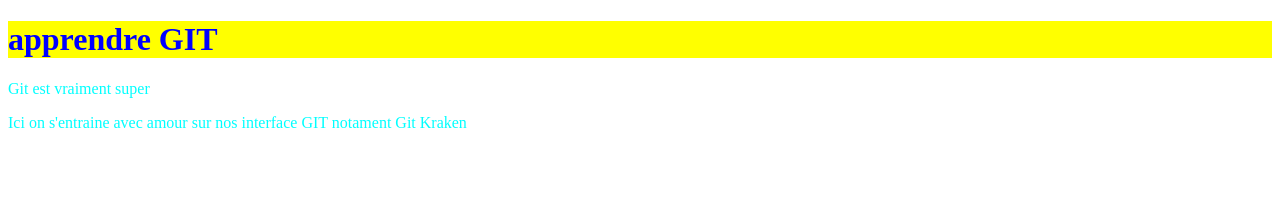
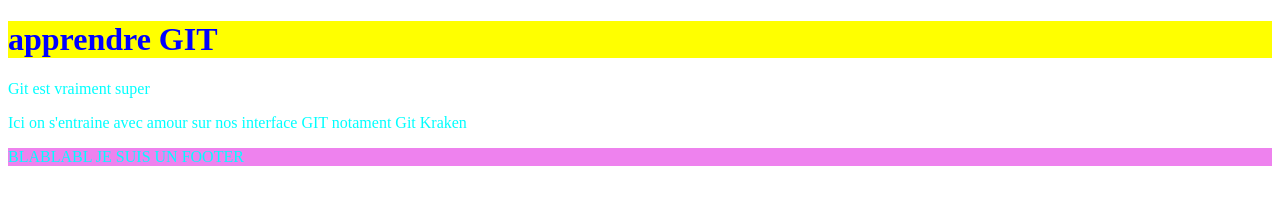
Before and after one commit to fgerdolle/dta_first_repo_git, a plain HTML site: page index.html in a window 1280 px wide. Drawn offline with Linux system fonts and the light colour scheme.

Commit message:
AJout Footer + bg color

```diff
--- a/index.html
+++ b/index.html
@@ -15,5 +15,8 @@
             <p> Git est vraiment super </p>
             <p> Ici on s'entraine avec amour sur nos interface GIT notament Git Kraken</p>
         </main>
+        <footer>
+            <p>BLABLABL JE SUIS UN FOOTER</p>
+        </footer>
     </body>
 </html>
--- a/styles/styles.css
+++ b/styles/styles.css
@@ -9,3 +9,7 @@ p{
 header{
     background-color: yellow;
 }
+
+footer{
+    background-color: violet;
+}
```
